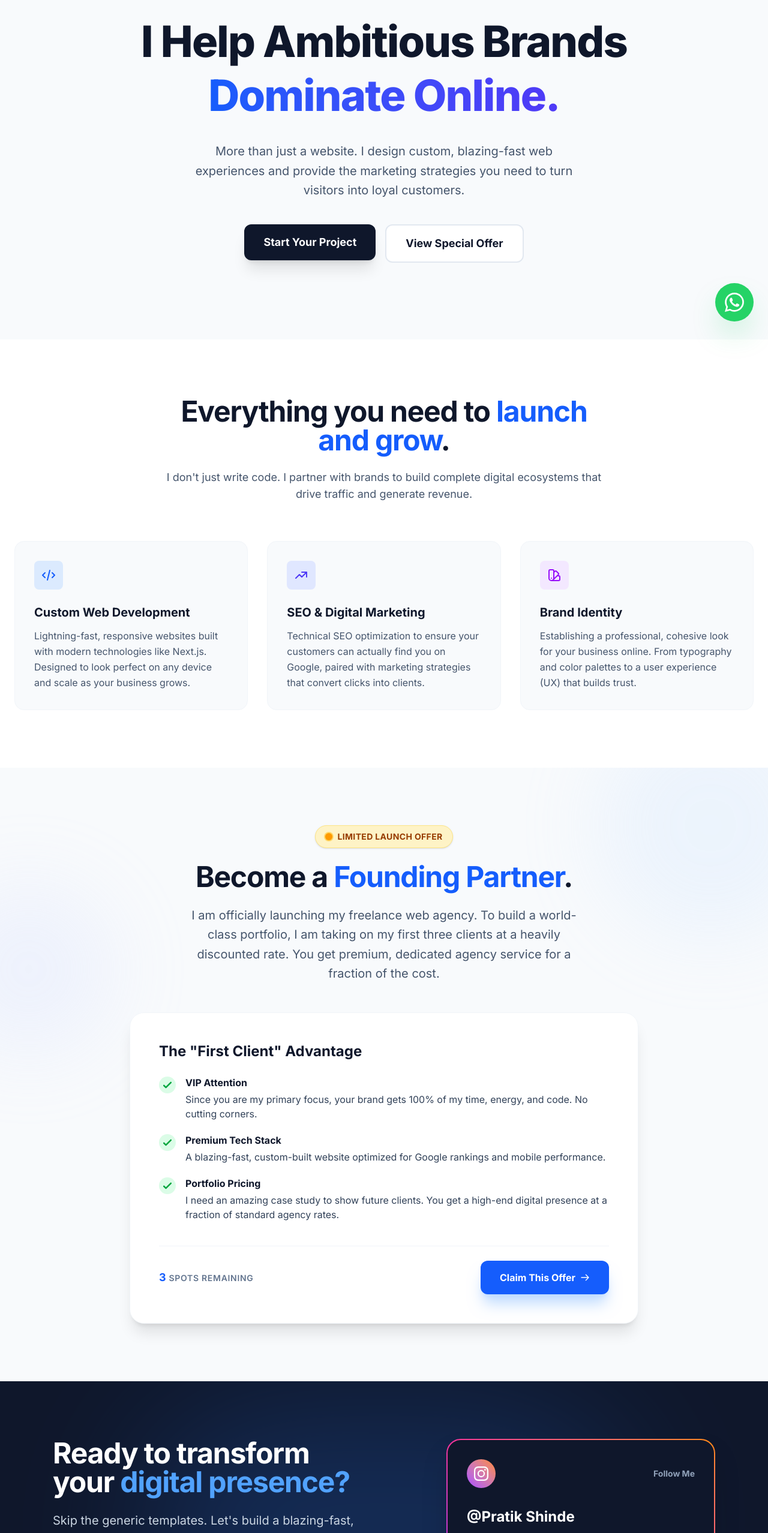
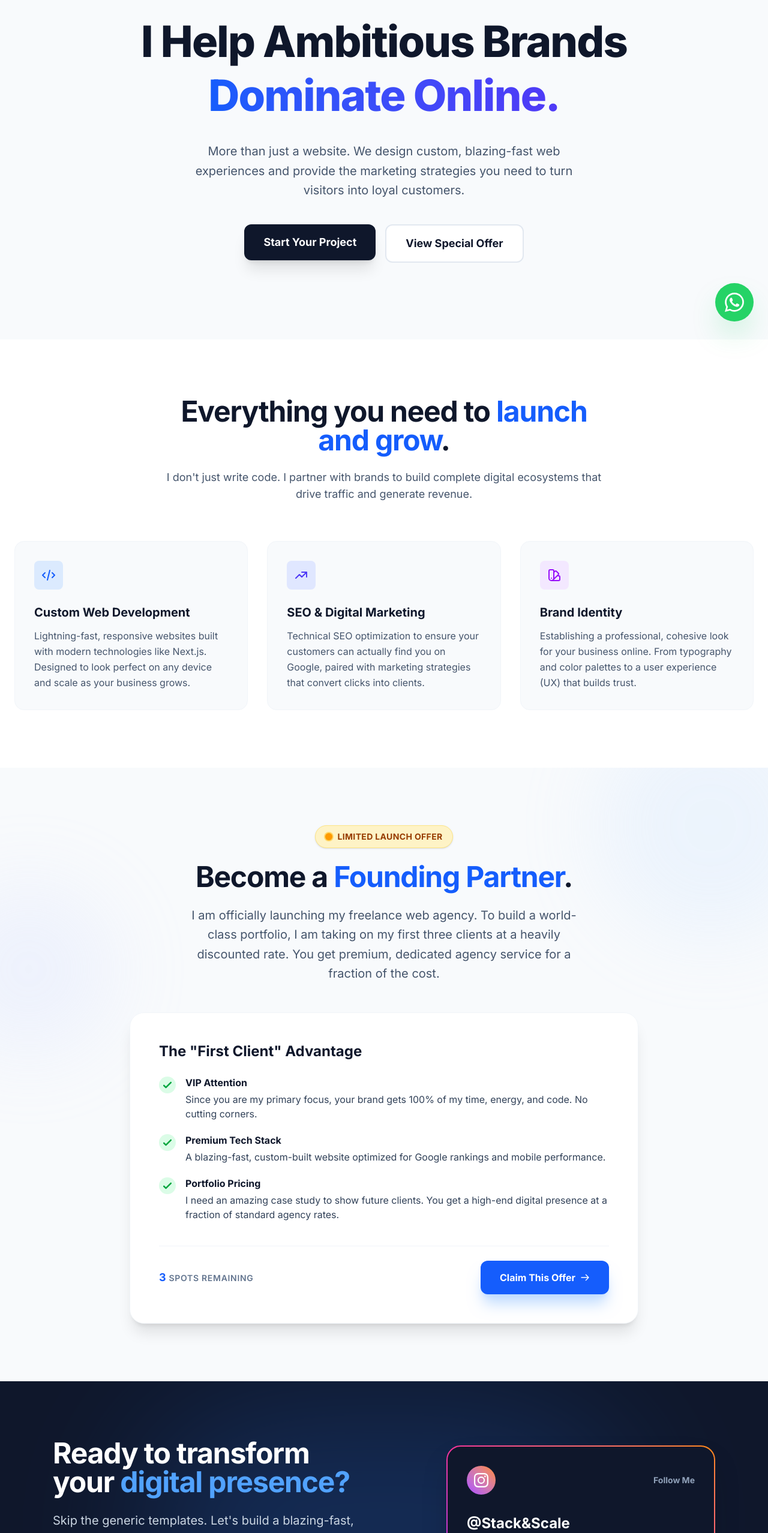
Before and after one commit to Pratik9984/stack-scale, a Next.js app: page / in a window 1280 px wide. Shown: the part 240-2796 px from the top of the page at 60% size. Built offline with nearby package versions, Linux system fonts and the light colour scheme.

Commit message:
Update page.tsx

```diff
--- a/app/page.tsx
+++ b/app/page.tsx
@@ -74,7 +74,7 @@ export default function Home() {
           </span>
         </h1>
         <p className="text-lg sm:text-xl text-slate-600 mb-8 sm:mb-10 max-w-2xl leading-relaxed px-2">
-          More than just a website. I design custom, blazing-fast web experiences and provide the marketing strategies you need to turn visitors into loyal customers.
+          More than just a website. We design custom, blazing-fast web experiences and provide the marketing strategies you need to turn visitors into loyal customers.
         </p>
         <div className="flex flex-col sm:flex-row gap-4 w-full sm:w-auto px-4 sm:px-0">
           <Link href="/contact" className="w-full sm:w-auto">
@@ -251,8 +251,8 @@ export default function Home() {
                     </div>
                     <span className="text-sm font-bold text-slate-400 group-hover:text-white transition-colors">Follow Me</span>
                   </div>
-                  <h3 className="text-2xl font-bold text-white mb-2">@Pratik Shinde</h3>
-                  <p className="text-slate-400 mb-6">Follow my journey as a freelance web developer. I post coding tips, project updates, and web design strategies.</p>
+                  <h3 className="text-2xl font-bold text-white mb-2">@Stack&Scale</h3>
+                  <p className="text-slate-400 mb-6">Connect with us on Instagram , for more updates and insights.</p>
                   <div className="flex items-center text-pink-400 font-semibold group-hover:translate-x-2 transition-transform">
                     Connect on Instagram
                     <svg className="w-5 h-5 ml-2" fill="none" stroke="currentColor" viewBox="0 0 24 24"><path strokeLinecap="round" strokeLinejoin="round" strokeWidth="2" d="M17 8l4 4m0 0l-4 4m4-4H3"></path></svg>
```
